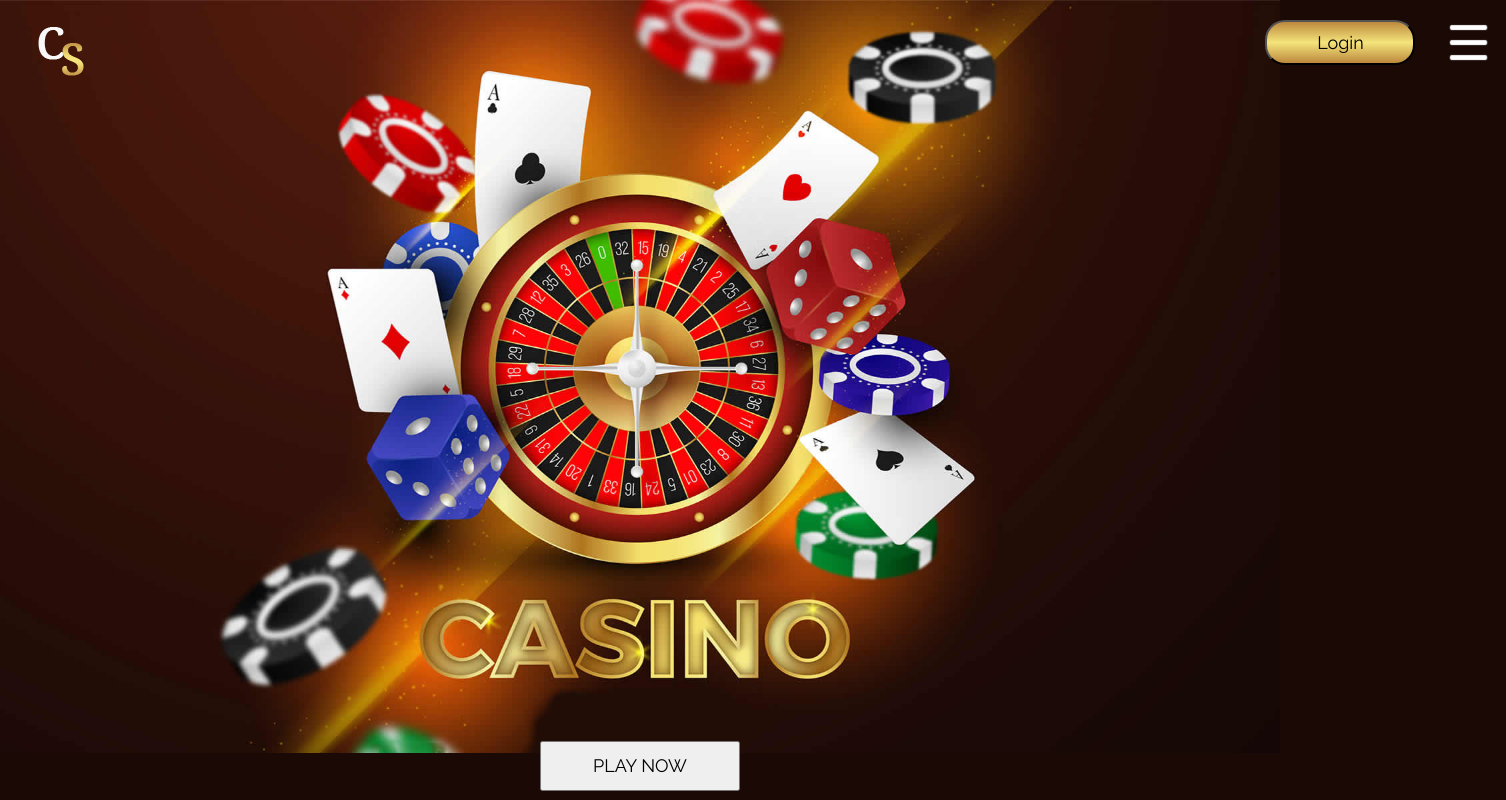
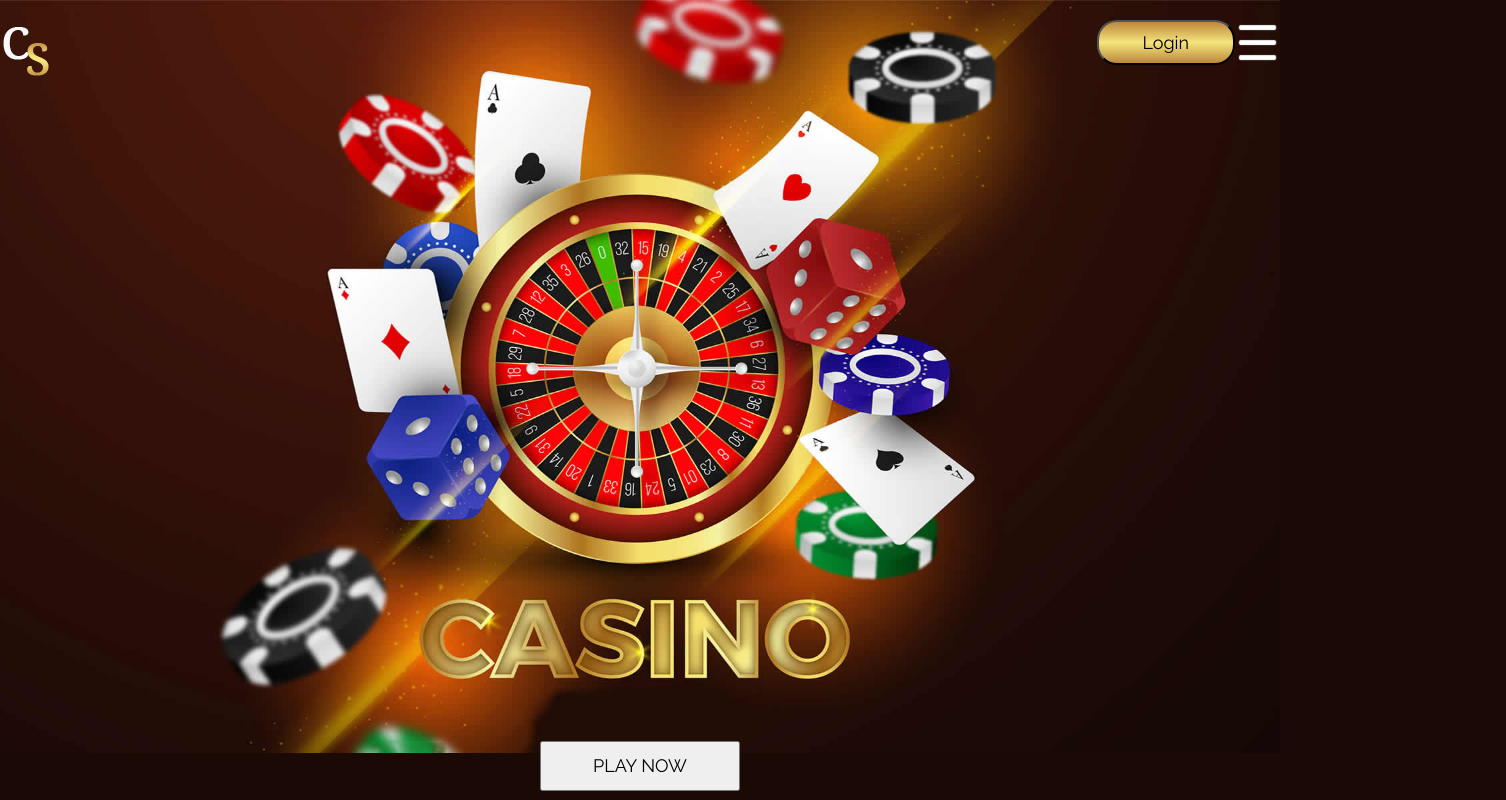
Before and after one commit to Jeniya14/casino-webpage-design, a plain HTML site: page index.html in a window 1280 px wide. Shown: the top 800 px of the page, 1506 px wide, since content can reach past the window. Drawn offline with Linux system fonts and the light colour scheme.

Commit message:
Add files via upload

```diff
--- a/casino.css
+++ b/casino.css
@@ -10,18 +10,19 @@ body {
     top: 0;
 }
 .f1>div:first-child {
-    position: absolute;
-    margin: 20px;
+     position: absolute;
+    padding-top: 20px;
     display: flex;
     flex-direction: row;
     justify-content: space-around;
-    width: 1486px;
+    width: 100%;
 }
 .f1>div:first-child>div {
     width: 1200px;
 }
 .f1>div:nth-child(2) {
     text-align: center;
+   height:800px;
 }
 #btn {
     width: 150px;
```
Also changed, not shown: image/game1.jpg (added).
